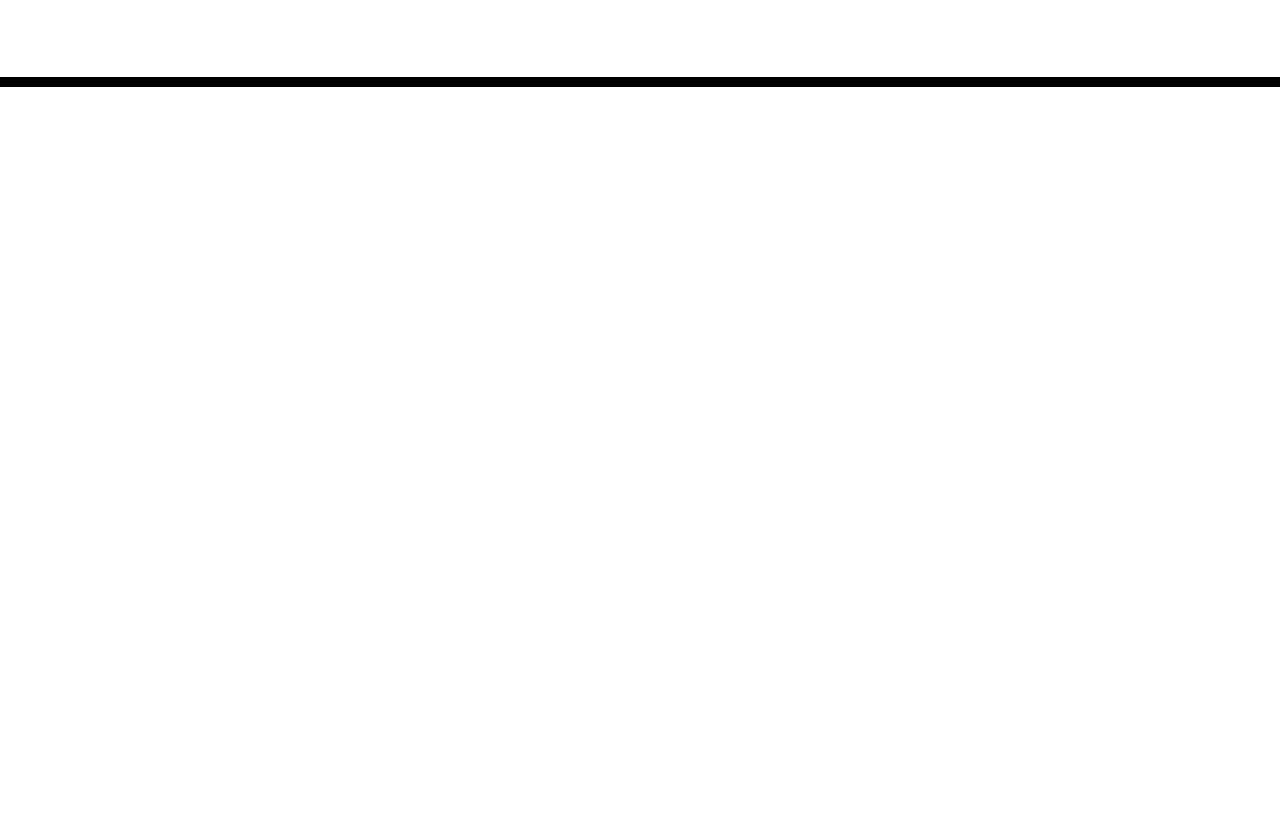
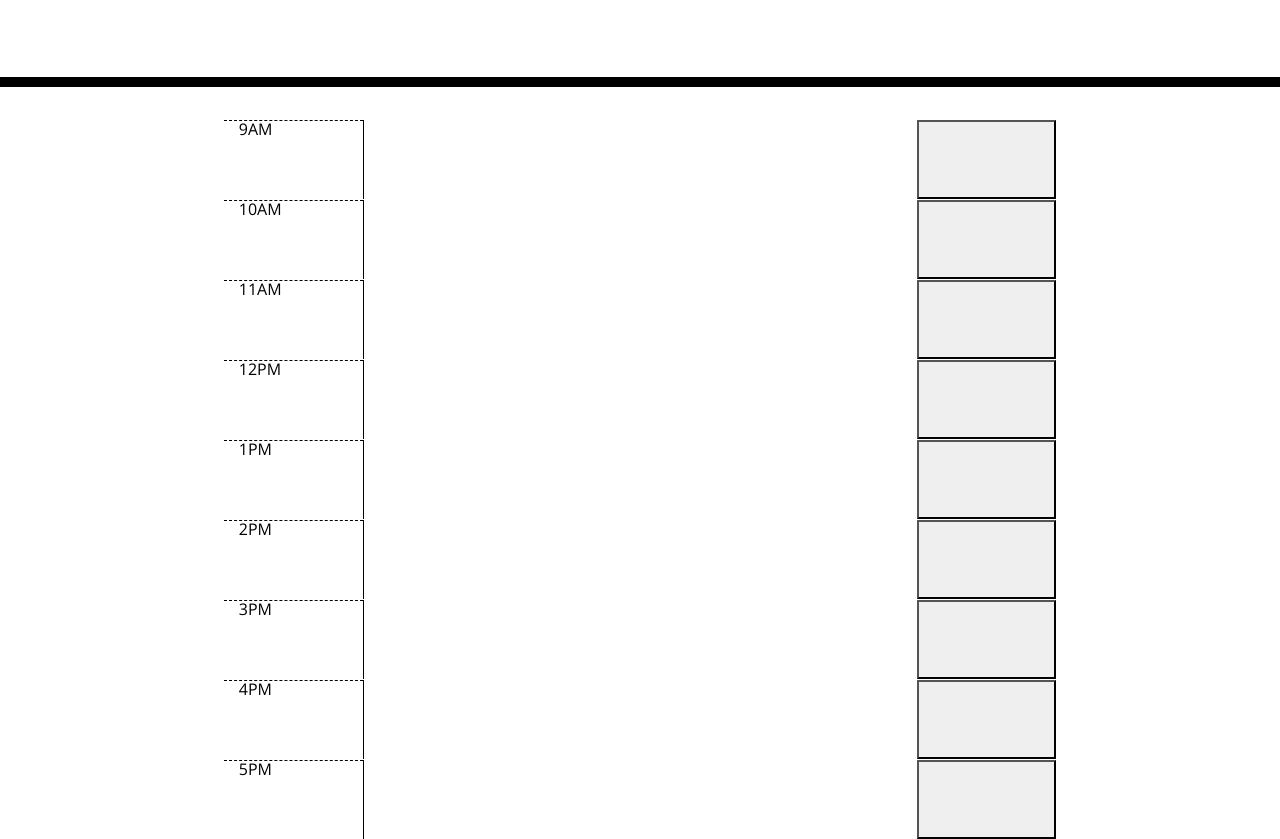
Before and after one commit to dcrowdev/challenge05-Work-Day-Scheduler, a plain HTML site: page index.html in a window 1280 px wide. Shown: the part 181-1020 px from the top of the page. Before the commit the page ends 800 px from the top, so only its background shows below. Drawn offline with nearby package versions, Linux system fonts and the light colour scheme; files that its build step writes are made by us from their sources.

Commit message:
added initial classes

```diff
--- a/index.html
+++ b/index.html
@@ -18,7 +18,7 @@
       href="https://fonts.googleapis.com/css?family=Open+Sans&display=swap"
       rel="stylesheet"
     />
-    <link rel="stylesheet" href="style.css" />
+    <link rel="stylesheet" href="./assets/CSS/style.css" />
     <title>Work Day Scheduler</title>
   </head>
 
@@ -28,11 +28,57 @@
       <p class="lead">A simple calendar app for scheduling your work day</p>
       <p id="currentDay" class="lead"></p>
     </header>
-    <div class="container">
+    <div class="container d-flex flex-column align-items-center">
+      <div class="row w-75" id="hour-9">
+        <span class="hour col-2">9AM</span>
+        <textarea class="col-8"></textarea>
+        <button class="col-2"></button>
+      </div>
+       <div class="row w-75" id="hour-10">
+        <span class="hour col-2">10AM</span>
+        <textarea class="col-8"></textarea>
+        <button class="col-2"></button>
+      </div>
+       <div class="row w-75" id="hour-11">
+        <span class="hour col-2">11AM</span>
+        <textarea class="col-8"></textarea>
+        <button class="col-2"></button>
+      </div>
+       <div class="row w-75" id="hour-12">
+        <span class="hour col-2">12PM</span>
+        <textarea class="col-8"></textarea>
+        <button class="col-2"></button>
+      </div>
+       <div class="row w-75" id="hour-13">
+        <span class="hour col-2">1PM</span>
+        <textarea class="col-8"></textarea>
+        <button class="col-2"></button>
+      </div>
+       <div class="row w-75" id="hour-14">
+        <span class="hour col-2">2PM</span>
+        <textarea class="col-8"></textarea>
+        <button class="col-2"></button>
+      </div>
+       <div class="row w-75" id="hour-15">
+        <span class="hour col-2">3PM</span>
+        <textarea class="col-8"></textarea>
+        <button class="col-2"></button>
+      </div>
+       <div class="row w-75" id="hour-16">
+        <span class="hour col-2">4PM</span>
+        <textarea class="col-8"></textarea>
+        <button class="col-2"></button>
+      </div>
+       <div class="row w-75" id="hour-17">
+        <span class="hour col-2">5PM</span>
+        <textarea class="col-8"></textarea>
+        <button class="col-2"></button>
+      </div>
       <!-- Timeblocks go here -->
     </div>
 
     <script src="https://cdnjs.cloudflare.com/ajax/libs/jquery/3.2.1/jquery.min.js"></script>
     <script src="https://cdnjs.cloudflare.com/ajax/libs/moment.js/2.24.0/moment.min.js"></script>
+    <script src="./assets/JS/script.js"></script>
   </body>
 </html>
```
Also changed, not shown: assets/JS/script.js (added).
